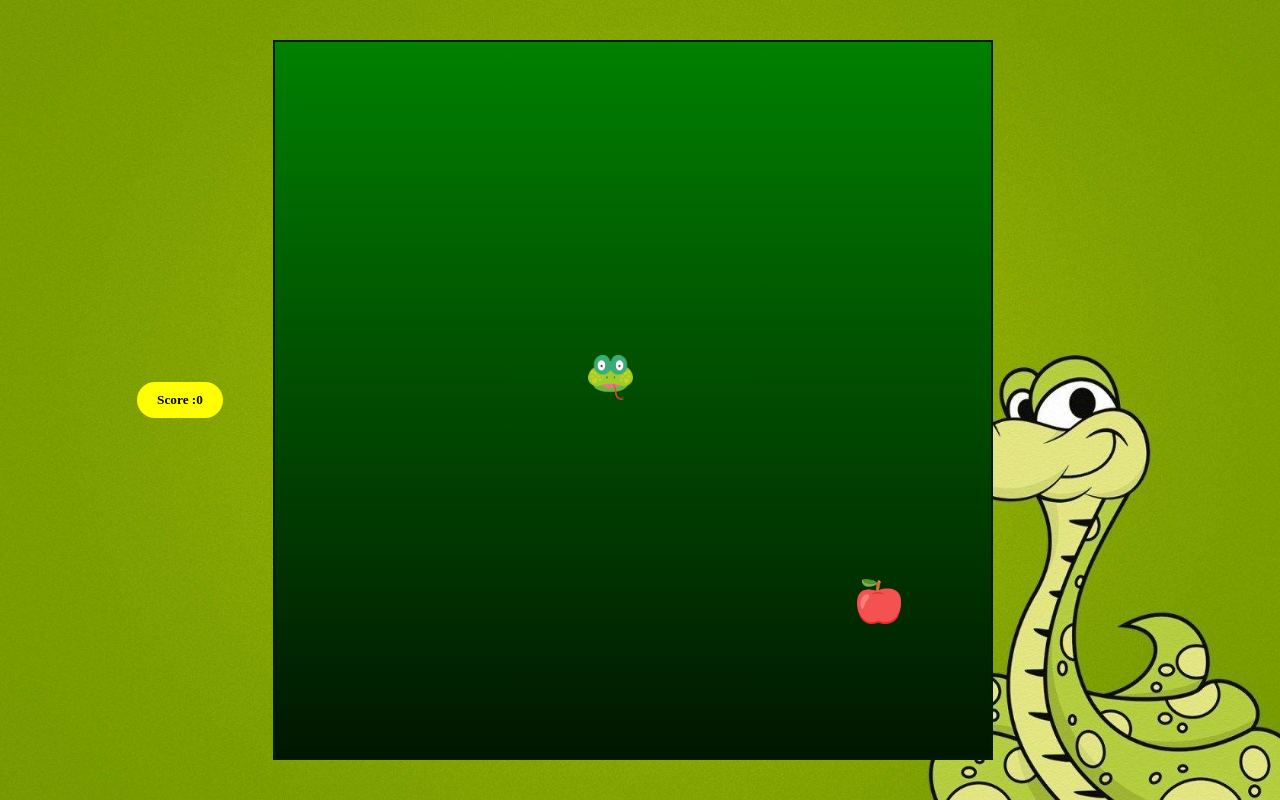
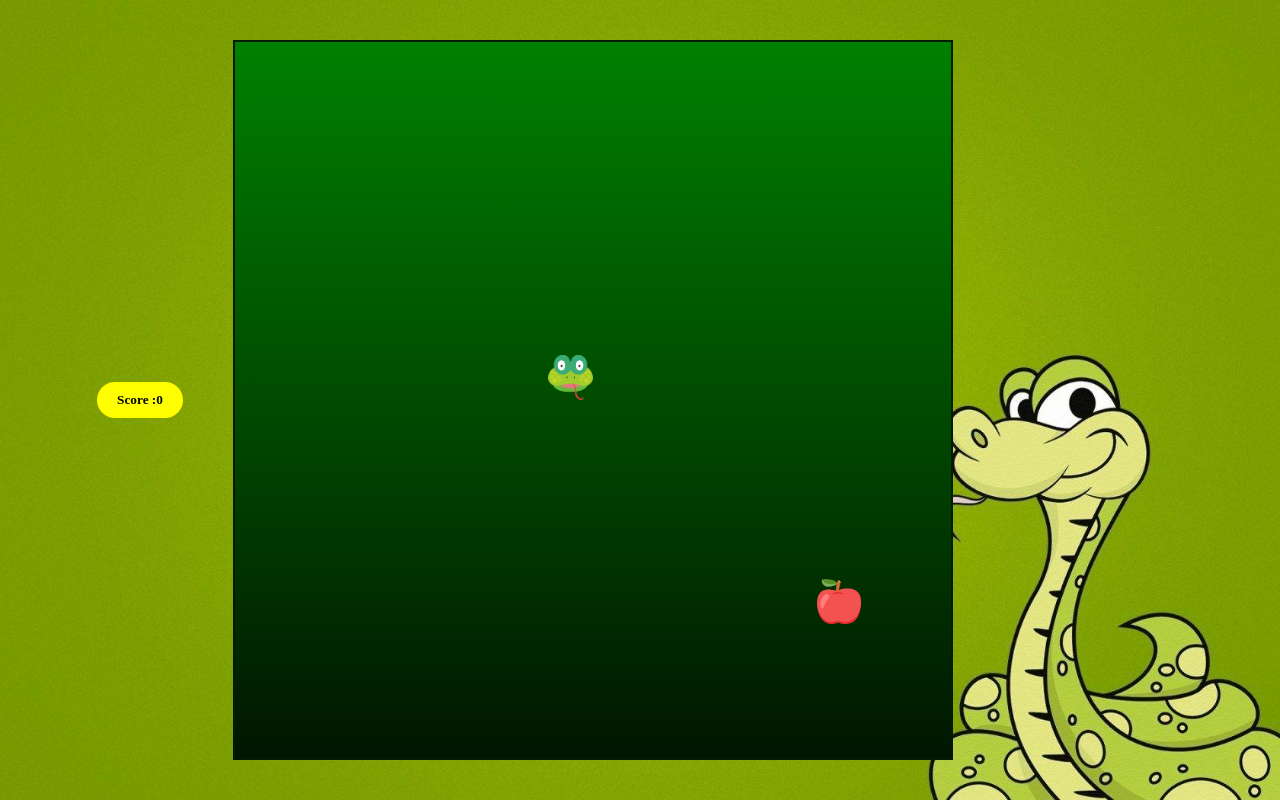
Before and after one commit to ItxTechieTalal/snakegame, a plain HTML site: page index.html in a window 1280 px wide. Drawn offline with Linux system fonts and the light colour scheme.

Commit message:
Update style.css

```diff
--- a/style.css
+++ b/style.css
@@ -84,7 +84,7 @@ width: 40vw;
   display: grid;
   grid-template-columns: repeat(16, 1fr);
   grid-template-rows: repeat(16, 1fr);
-  margin-right: 150px;
+  margin-right: 230px;
   border: 2px solid rgb(1, 28, 1);
  }
  .score{
```
